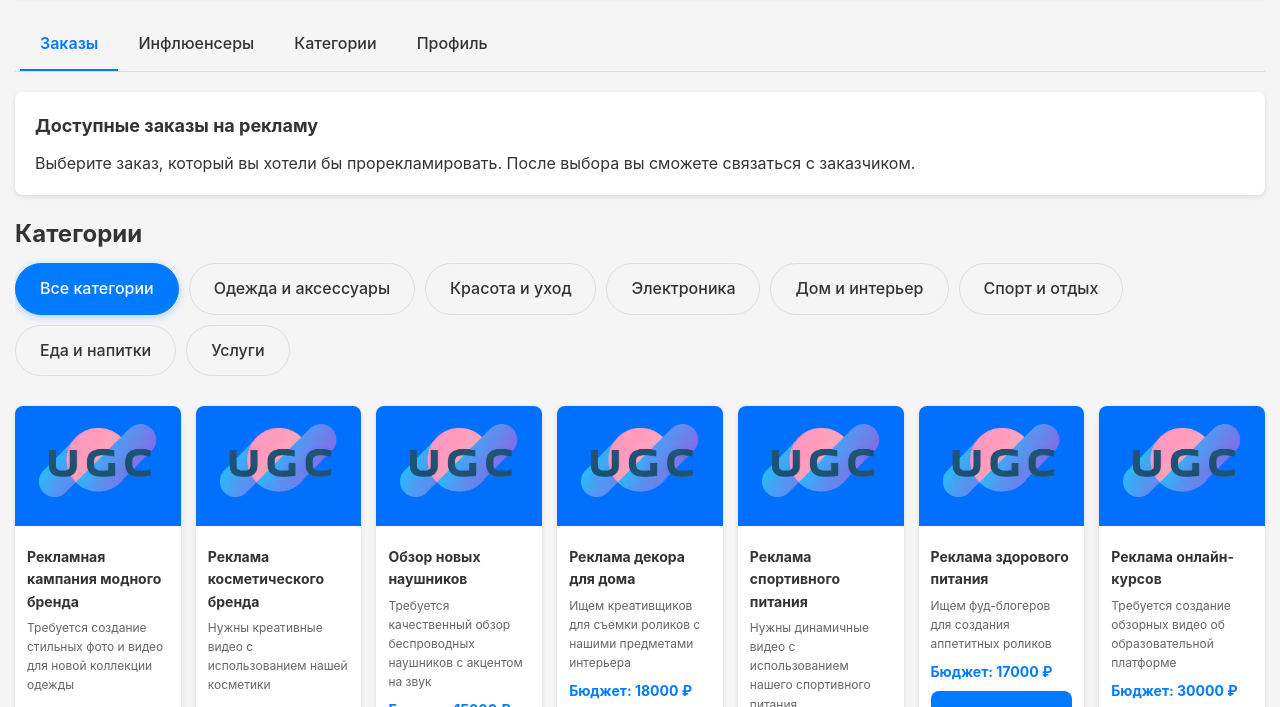
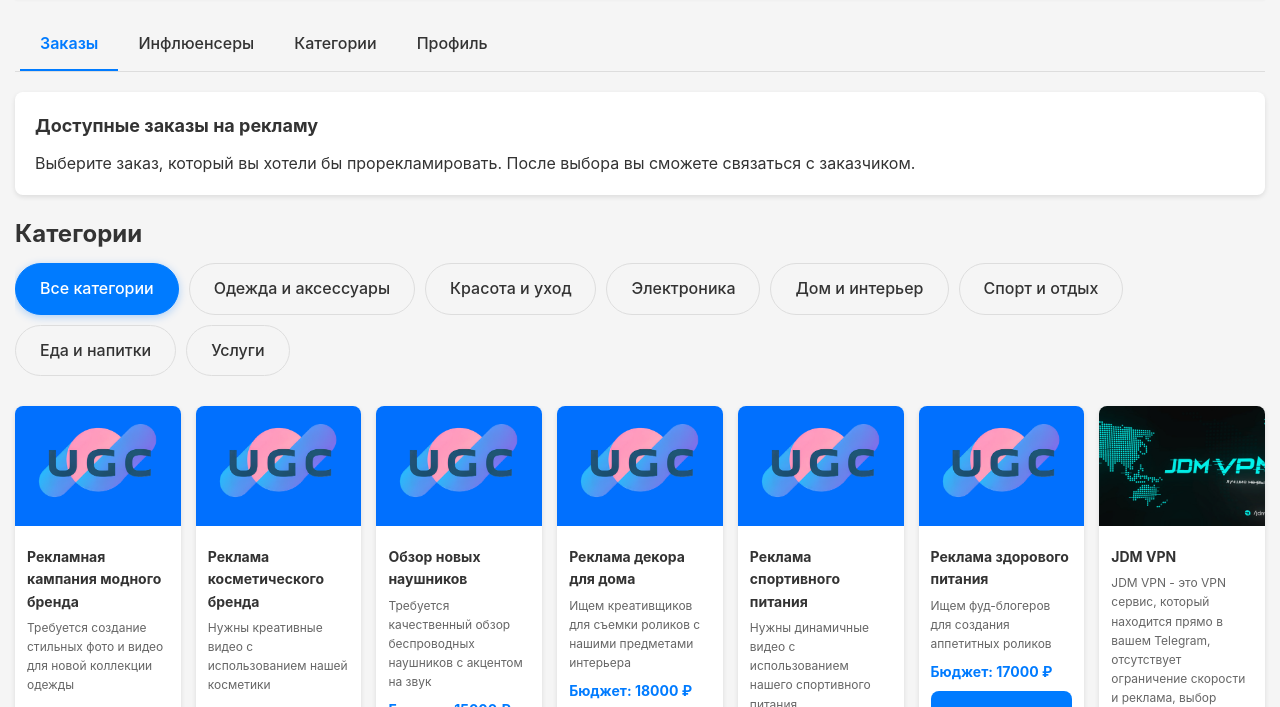
Before and after one commit to genji1451/ugc-platform, a website: page public/main.html in a window 1280 px wide. Shown: the part 93-800 px from the top of the page. Drawn offline with Linux system fonts and the light colour scheme.

Commit message:
first card

```diff
--- a/public/main.html
+++ b/public/main.html
@@ -682,12 +682,12 @@
 
         <!-- Услуги -->
         <div class="item" data-category="services">
-          <img src="assets/images/image.png" alt="Services">
+          <img src="assets/images/vpn.jpg" alt="Services">
           <div class="item-content">
-            <div class="item-title">Реклама онлайн-курсов</div>
-            <div class="item-description">Требуется создание обзорных видео об образовательной платформе</div>
-            <div class="item-price">Бюджет: 30000 ₽</div>
-            <button class="button contact-button" data-telegram="edu_platform">Связаться с заказчиком</button>
+            <div class="item-title">JDM VPN</div>
+            <div class="item-description">JDM VPN - это VPN сервис, который находится прямо в вашем Telegram, отсутствует ограничение скорости и реклама, выбор различных серверов, самые современные и безопасные протоколы.</div>
+            <div class="item-price">50% RevShare</div>
+            <button class="button contact-button" data-telegram="https://t.me/JDMvpn_bot?start=1d7d2769639a">Связаться с заказчиком</button>
           </div>
         </div>
       </div>
```
Also changed, not shown: public/assets/images/vpn.jpg (added).
